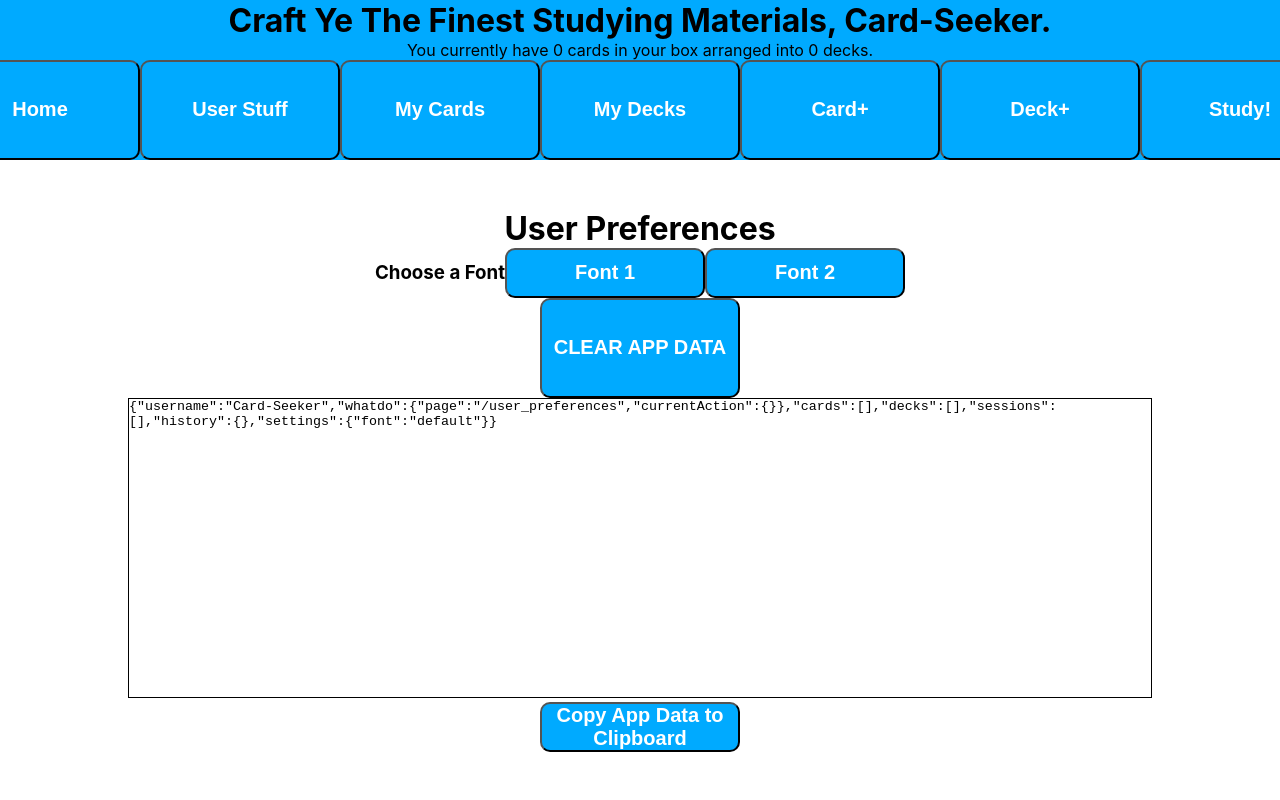
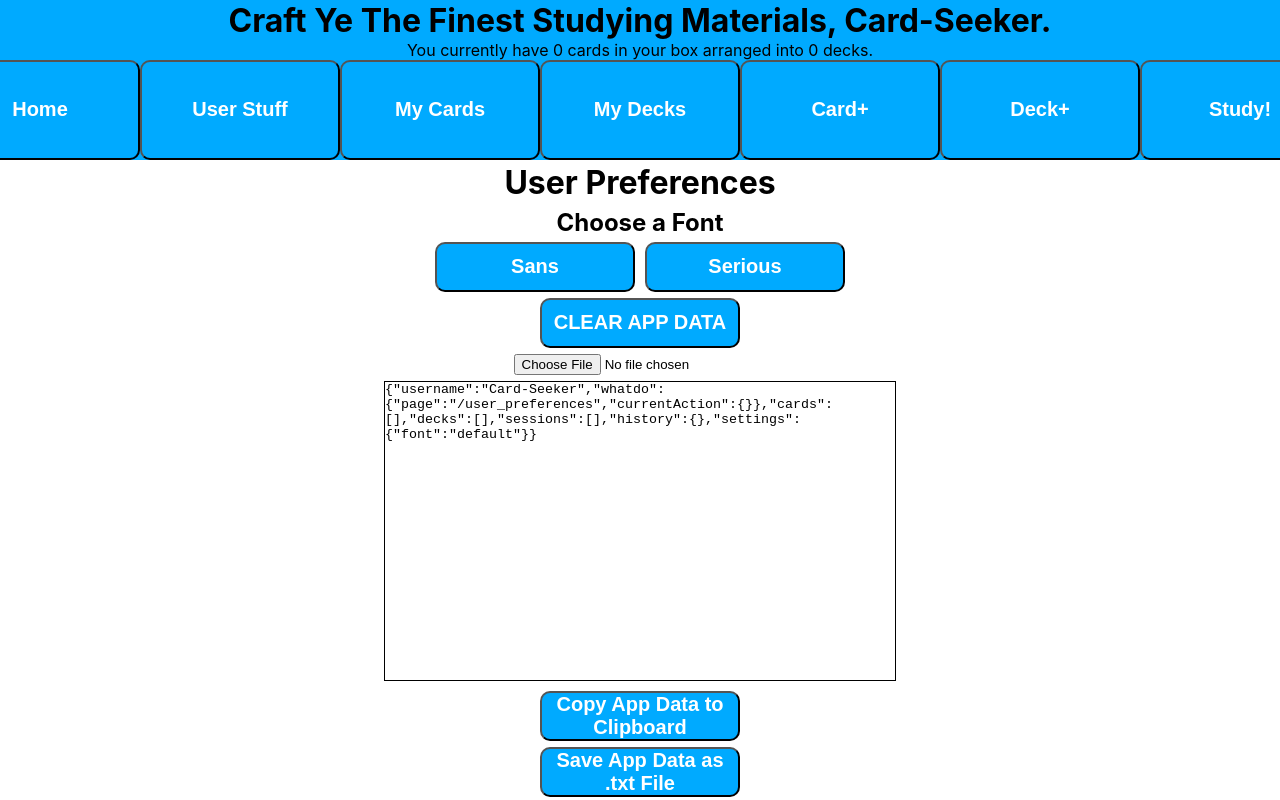
Before and after one commit to ejdouglass/studybuddy, a React (Create React App) app: page / in a window 1280 px wide. Both pictures are taken after a click on the button "User Stuff". Shown: the top 800 px of the page. Built offline with nearby package versions, Linux system fonts and the light colour scheme.

Commit message:
Added clipboard text and save-as-.txt options for saving app data locally

```diff
--- a/src/App.js
+++ b/src/App.js
@@ -1008,10 +1008,23 @@ const SessionStudyComponent = (props) => {
 
 const UserPreferencesComponent = () => {
   const [state, dispatch] = useContext(Context);
+  const [loaderFile, setLoaderFile] = useState();
+  const [appDataString, setAppDataString] = useState('');
 
   function copyData() {
     document.querySelector('#text-app-data').select();
     document.execCommand('copy');
+  }
+
+  function saveDataToFile() {
+    const a = document.createElement('a');
+    const file = new Blob([JSON.stringify(state)], {type: 'application/json'});
+
+    a.href = URL.createObjectURL(file);
+    a.download = 'study_buddy_data.txt';
+    a.click();
+
+    URL.revokeObjectURL(a.href);
   }
 
   useEffect(() => {
@@ -1022,22 +1035,49 @@ const UserPreferencesComponent = () => {
     save(state);
   }, [state]);
 
+  useEffect(() => {
+    if (loaderFile) {
+      let reader = new FileReader();
+      reader.onload = (e) => {
+        setAppDataString(reader.result);
+      }
+      reader.readAsText(loaderFile[0]);
+    }
+  }, [loaderFile]);
+
+  useEffect(() => {
+    if (appDataString) {
+      // Loads up the app data from the previously-saved .txt file. Huh. May have to do this for Ideas, too.
+      dispatch({type: actions.LOAD_SAVED_DATA, payload: JSON.parse(appDataString)});
+    }
+  }, [appDataString]);
+
   return (
-    <div className='flex-centered flex-col'>
+    <div className='flex-centered flex-col' style={{height: '100%', justifyContent: 'space-around'}}>
       <h1>User Preferences</h1>
-      <div className='flex-centered flex-row'>
-        <h3>Choose a Font</h3>
-        <button className='btn small-btn'>Font 1</button>
-        <button className='btn small-btn'>Font 2</button>
+      <div className='flex-centered flex-col'>
+        <div className='flex'><h2>Choose a Font</h2></div>
+        <div className='flex flex-row' style={{marginTop: '5px'}}>
+          <button className='btn small-btn' style={{marginRight: '10px'}}>Sans</button>
+          <button className='btn small-btn'>Serious</button>
+        </div>
       </div>
       <div>
-        <button className='btn'>CLEAR APP DATA</button>
+        <button className='btn small-btn'>CLEAR APP DATA</button>
       </div>
+
       <div>
-        <textarea id='text-app-data' value={JSON.stringify(state)} style={{resize: 'none', width: '80vw', height: '300px', border: '1px solid black'}} readOnly={true}></textarea>
+        <input type='file' id='file-selector' accept='.txt' onChange={e => setLoaderFile(e.target.files)} ></input>
+      </div>
+
+      <div>
+        <textarea id='text-app-data' value={JSON.stringify(state)} style={{resize: 'none', width: '40vw', height: '300px', border: '1px solid black'}} readOnly={true}></textarea>
       </div>
       <div>
         <button className='btn small-btn' onClick={copyData}>Copy App Data to Clipboard</button>
+      </div>
+      <div>
+        <button className='btn small-btn' onClick={saveDataToFile}>Save App Data as .txt File</button>
       </div>
     </div>
   )
```
Also changed, not shown: 1 other file (tests, documents, lock files or other folders).
